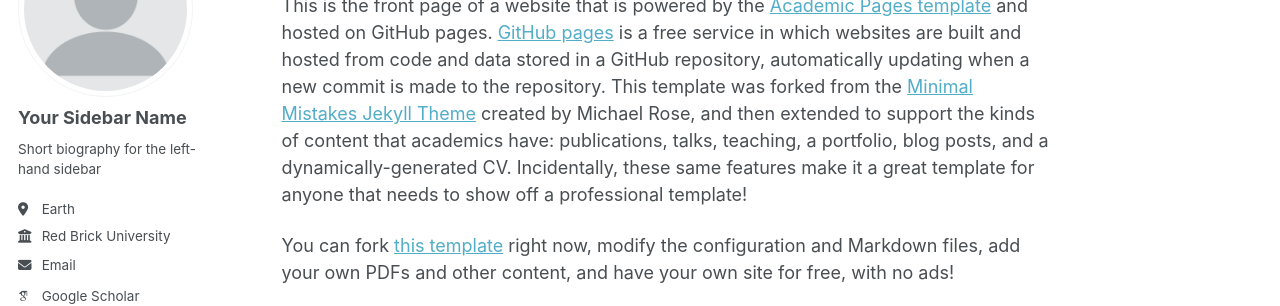
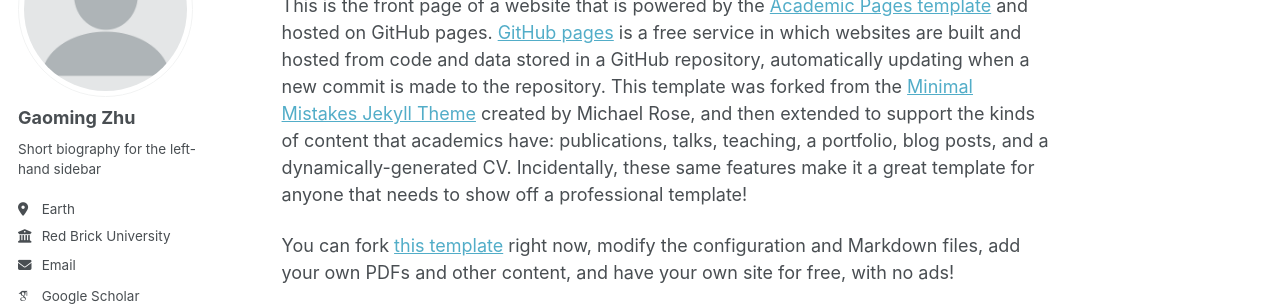
Before and after one commit to zgm900613/zgm900613.github.io, a Jekyll site: the page built from _pages/about.md, in a window 1280 px wide. Shown: the part 177-483 px from the top of the page. Built offline with Jekyll 4.4.1, drawn with Linux system fonts in a browser that asks for light colours; some web fonts are replaced; a script that is not in the unit is left out.

Commit message:
Update _config.yml

```diff
--- a/_config.yml
+++ b/_config.yml
@@ -24,7 +24,7 @@ repository               : "academicpages/academicpages.github.io"
 author:
   # Biographic information
   avatar           : "profile.png"
-  name             : "Your Sidebar Name"
+  name             : "Gaoming Zhu"
   pronouns         : # example: "she/her"
   bio              : "Short biography for the left-hand sidebar"
   location         : "Earth"
```
